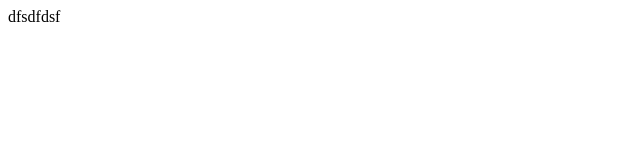
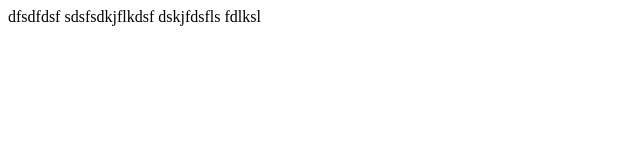
Before and after one commit to batstolya/test, a plain HTML site: page feature.html in a window 1280 px wide. Shown: the whole page, without its empty margins (0-640 px from the left). Drawn offline with Linux system fonts and the light colour scheme.

Commit message:
Мои из

```diff
--- a/feature.html
+++ b/feature.html
@@ -11,7 +11,7 @@
 <body>
 
 
-    dfsdfdsf
+    dfsdfdsf sdsfsdkjflkdsf dskjfdsfls fdlksl
 
 </body>
 
```
